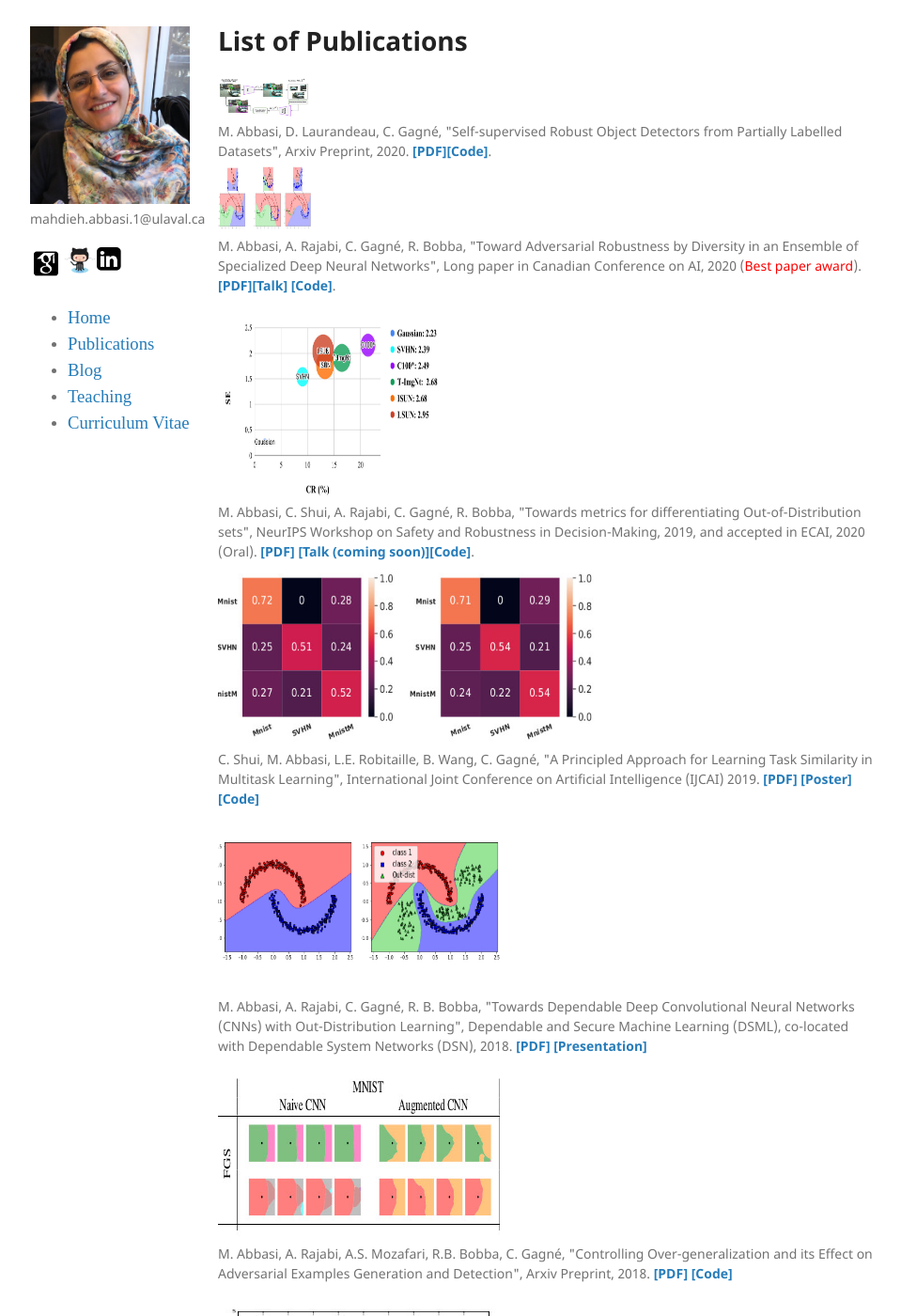
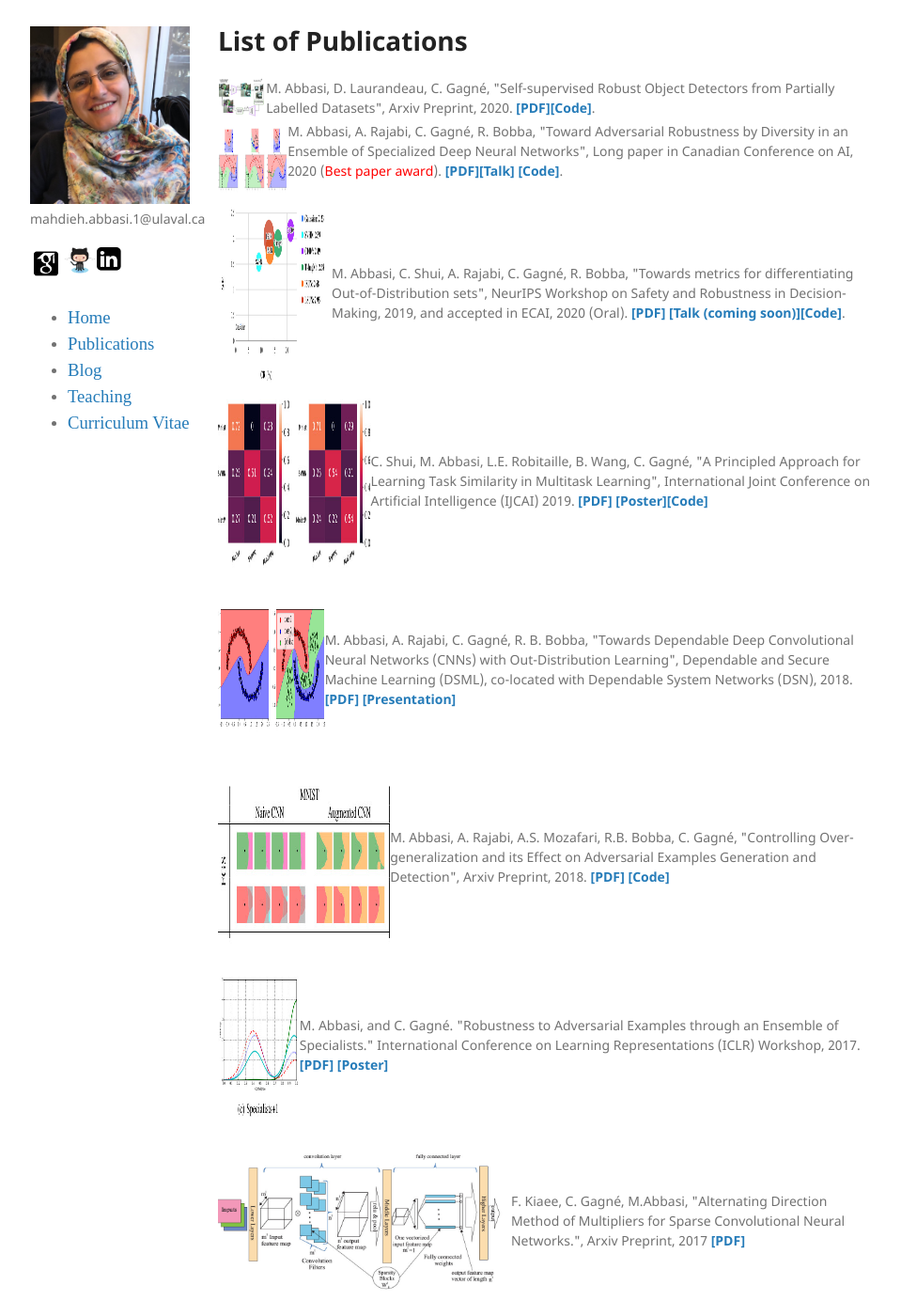
Before and after one commit to mahdaneh/mahdaneh.github.io, a Jekyll site: the page built from publications.html, in a window 1280 px wide and 1400 px high. Shown: the whole window at 94% size, without its empty margins (158-1117 px from the left). Built offline with Jekyll 4.4.1, drawn with Linux system fonts in a browser that asks for light colours.

Commit message:
Update jekyll-theme-minimal.scss

```diff
--- a/_sass/jekyll-theme-minimal.scss
+++ b/_sass/jekyll-theme-minimal.scss
@@ -548,6 +548,27 @@ footer {
   }
 }
 
+div.parent{
+    display:table;
+    width:100%;
+
+}
+div.text{
+
+    vertical-align:middle;
+    display:table-cell;
+
+}
+div.parent .img{
+    vertical-align:middle;
+    display:table-cell;
+
+
+}
+div.img img{
+    width:100%;
+    vertical-align:middle;
+}
 @media print, screen and (max-width: 480px) {
   body {
     padding:15px;
```
